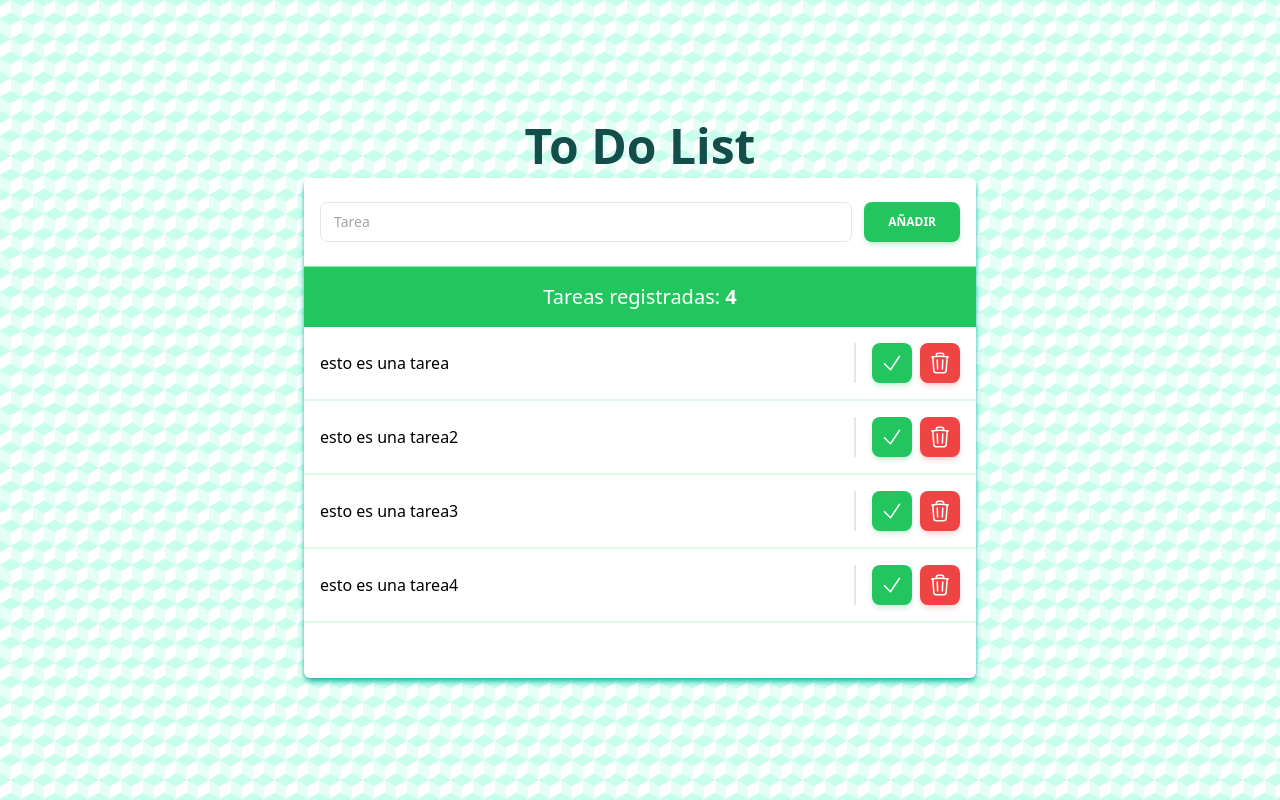
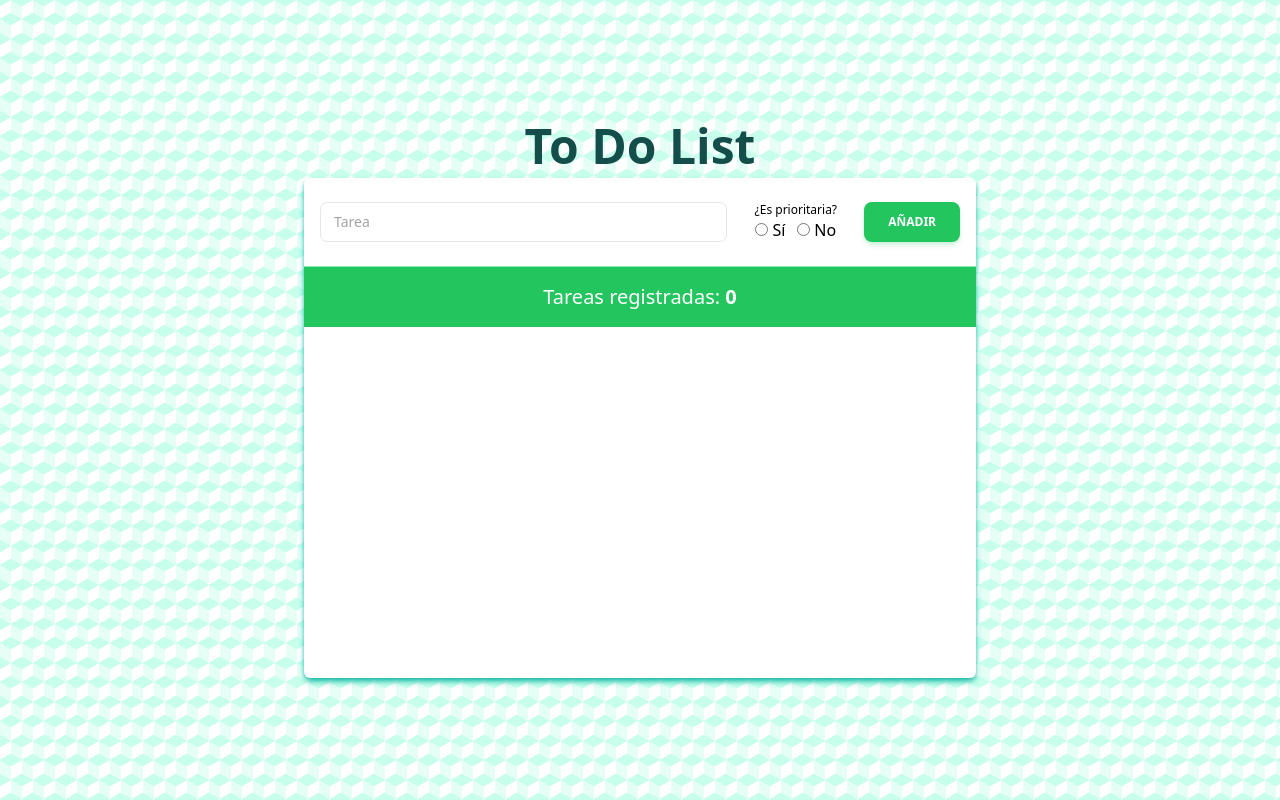
Before and after one commit to jlazaro135/todo-angular, an Angular app: page / in a window 1280 px wide. Built offline with nearby package versions, Linux system fonts and the light colour scheme.

Commit message:
se crea funcionalidad para añadir tareas al pool

```diff
--- a/src/app/app.component.html
+++ b/src/app/app.component.html
@@ -2,7 +2,7 @@
   <h1 class="text-5xl font-bold text-center text-teal-900">To Do List</h1>
   <div class="w-full lg:max-w-2xl mx-auto min-h-[500px] bg-white rounded-md shadow-md shadow-teal-500">
     <app-search-bar />
-    <app-task-counter [tasksCount]="tasks.length" />
+    <app-task-counter [tasksCount]="filterActiveTasks()" />
     <div class="">
       <app-task-row
       *ngFor="let task of tasks"
--- a/src/app/app.component.ts
+++ b/src/app/app.component.ts
@@ -17,4 +17,8 @@ export class AppComponent {
   ngOnInit(){
     this.tasks = tasks
   }
+
+  filterActiveTasks(){
+    return tasks.filter(t => !t.isDeleted).length
+  }
 }
--- a/src/app/app.module.ts
+++ b/src/app/app.module.ts
@@ -6,6 +6,7 @@ import { AppComponent } from './app.component';
 import { TaskRowComponent } from './task-row/task-row.component';
 import { SearchBarComponent } from './search-bar/search-bar.component';
 import { TaskCounterComponent } from './task-counter/task-counter.component';
+import { FormsModule } from '@angular/forms';
 
 @NgModule({
   declarations: [
@@ -16,7 +17,8 @@ import { TaskCounterComponent } from './task-counter/task-counter.component';
   ],
   imports: [
     BrowserModule,
-    AppRoutingModule
+    AppRoutingModule,
+    FormsModule
   ],
   providers: [],
   bootstrap: [AppComponent]
--- a/src/app/search-bar/search-bar.component.html
+++ b/src/app/search-bar/search-bar.component.html
@@ -1,17 +1,34 @@
 <div class="border-b-[1px] border-green-300 py-2">
-    <div class="flex gap-3 p-4">
-      <div class="relative h-10 w-full min-w-[200px]">
+    <div class="flex gap-3 p-4 items-center flex-wrap">
+      <div class="relative h-10 flex-1 min-w-[200px]">
         <input
+          [(ngModel)]="inputValue"
+          (keyup.enter)="getValue()"
           class="peer h-full w-full rounded-[7px] border border-blue-gray-200  bg-transparent px-3 py-2.5 font-sans text-sm font-normal text-blue-gray-700 outline outline-0 transition-all placeholder-shown:border placeholder-shown:border-blue-gray-200 placeholder-shown:border-t-blue-gray-200 focus:border-2 focus:border-green-500 focus:border-t-transparent focus:outline-0 disabled:border-0 disabled:bg-blue-gray-50"
           placeholder=" "
+          type="text"
         />
         <label class="before:content[' '] after:content[' '] pointer-events-none absolute left-0 -top-1.5 flex h-full w-full select-none text-[11px] font-normal leading-tight text-neutral-400 transition-all before:pointer-events-none before:mt-[6.5px] before:mr-1 before:box-border before:block before:h-1.5 before:w-2.5 before:rounded-tl-md before:border-t before:border-l before:border-blue-gray-200 before:transition-all after:pointer-events-none after:mt-[6.5px] after:ml-1 after:box-border after:block after:h-1.5 after:w-2.5 after:flex-grow after:rounded-tr-md after:border-t after:border-r after:border-blue-gray-200 after:transition-all peer-placeholder-shown:text-sm peer-placeholder-shown:leading-[3.75] peer-placeholder-shown:text-blue-gray-500 peer-placeholder-shown:before:border-transparent peer-placeholder-shown:after:border-transparent peer-focus:text-[11px] peer-focus:leading-tight peer-focus:text-green-500 peer-focus:before:border-t-2 peer-focus:before:border-l-2 peer-focus:before:border-green-500 peer-focus:after:border-t-2 peer-focus:after:border-r-2 peer-focus:after:border-green-500 peer-disabled:text-transparent peer-disabled:before:border-transparent peer-disabled:after:border-transparent peer-disabled:peer-placeholder-shown:text-blue-gray-500">
           Tarea
         </label>
       </div>
+      <div class="text-center">
+        <p class="text-xs">¿Es prioritaria?</p>
+        <div class="flex justify-center px-4 gap-3">
+          <div>
+            <input class="mr-1" type="radio" name="priority" id="yes">
+            <label for="yes">Sí</label>
+          </div>
+          <div>
+            <input class="mr-1" type="radio" name="priority" id="no">
+            <label for="no">No</label>
+          </div>
+        </div>
+      </div>
       <button
-        class="middle none center rounded-lg bg-green-500 py-3 px-6 font-sans text-xs font-bold uppercase text-white shadow-md shadow-green-500/20 transition-all hover:shadow-lg hover:shadow-green-500/40 focus:opacity-[0.85] focus:shadow-none active:opacity-[0.85] active:shadow-none disabled:pointer-events-none disabled:opacity-50 disabled:shadow-none"
+        class="flex-1 sm:flex-none middle none center rounded-lg bg-green-500 py-3 px-6 font-sans text-xs font-bold uppercase text-white shadow-md shadow-green-500/20 transition-all hover:shadow-lg hover:shadow-green-500/40 focus:opacity-[0.85] focus:shadow-none active:opacity-[0.85] active:shadow-none disabled:pointer-events-none disabled:opacity-50 disabled:shadow-none"
         data-ripple-light="true"
+        (click)="getValue()"
       >
         Añadir
       </button>
--- a/src/app/search-bar/search-bar.component.ts
+++ b/src/app/search-bar/search-bar.component.ts
@@ -1,4 +1,6 @@
-import { Component } from '@angular/core';
+import { Component, ViewChild, ElementRef } from '@angular/core';
+import { tasks, Task } from './../../assets/tasks'
+
 
 @Component({
   selector: 'app-search-bar',
@@ -6,5 +8,14 @@ import { Component } from '@angular/core';
   styleUrls: ['./search-bar.component.css']
 })
 export class SearchBarComponent {
+  inputValue: string = '';
 
+  getValue() {
+    let lastTaskId: number =  tasks.length > 0 ? tasks[tasks.length - 1].id : 0;
+    const id = lastTaskId + 1;
+    let text = this.inputValue;
+    const newTask: Task = new Task(id, text, false);
+    tasks.push(newTask);
+    this.inputValue = '';
+  }
 }
--- a/src/app/task-row/task-row.component.html
+++ b/src/app/task-row/task-row.component.html
@@ -1,3 +1,4 @@
+<div *ngIf="!task.isDeleted">
   <div class="flex items-center justify-between p-4 border-b-2 border-green-100" [id]="'task-' + task.id"
   [ngClass]="{'is-done': task.isDone }"
   >
@@ -28,6 +29,7 @@
       <button
         class="middle none center rounded-lg bg-red-500 py-2 px-2 font-sans text-xs font-bold uppercase text-white shadow-md shadow-red-500/20 transition-all hover:shadow-lg hover:shadow-red-500/40 focus:opacity-[0.85] focus:shadow-none active:opacity-[0.85] active:shadow-none disabled:pointer-events-none disabled:opacity-50 disabled:shadow-none"
         data-ripple-light="true"
+        (click)="deleteTask()"
       >
         <svg
           xmlns="http://www.w3.org/2000/svg"
@@ -46,3 +48,4 @@
       </button>
     </div>
   </div>
+</div>
--- a/src/app/task-row/task-row.component.ts
+++ b/src/app/task-row/task-row.component.ts
@@ -19,4 +19,11 @@ export class TaskRowComponent {
       foundTask.isDone = true
     }
   }
+
+  deleteTask(){
+    const foundTask: Task | undefined = tasks.find(t => t.id === this.task.id)
+    if(foundTask){
+      foundTask.isDeleted = true
+    }
+  }
 }
--- a/src/assets/tasks.ts
+++ b/src/assets/tasks.ts
@@ -6,33 +6,14 @@ export interface Task {
     isDeleted: boolean
 }
 
-export const tasks:Task[] = [
-    {
-        id: 1,
-        text: 'esto es una tarea',
-        isPriority: false,
-        isDone: false,
-        isDeleted: false
-    },
-    {
-        id: 2,
-        text: 'esto es una tarea2',
-        isPriority: false,
-        isDone: false,
-        isDeleted: false
-    },
-    {
-        id: 3,
-        text: 'esto es una tarea3',
-        isPriority: false,
-        isDone: false,
-        isDeleted: false
-    },
-    {
-        id: 4,
-        text: 'esto es una tarea4',
-        isPriority: false,
-        isDone: false,
-        isDeleted: false
-    },
-]
+export const tasks:Task[] = []
+
+export class Task {
+    constructor(id: number, text: string, isPriority: boolean, isDone: boolean = false, isDeleted: boolean = false) {
+        this.id = id;
+        this.text = text;
+        this.isPriority = isPriority;
+        this.isDone = isDone;
+        this.isDeleted = isDeleted;
+      }
+}
```
Lines whose indentation alone changed are shown as unchanged.
